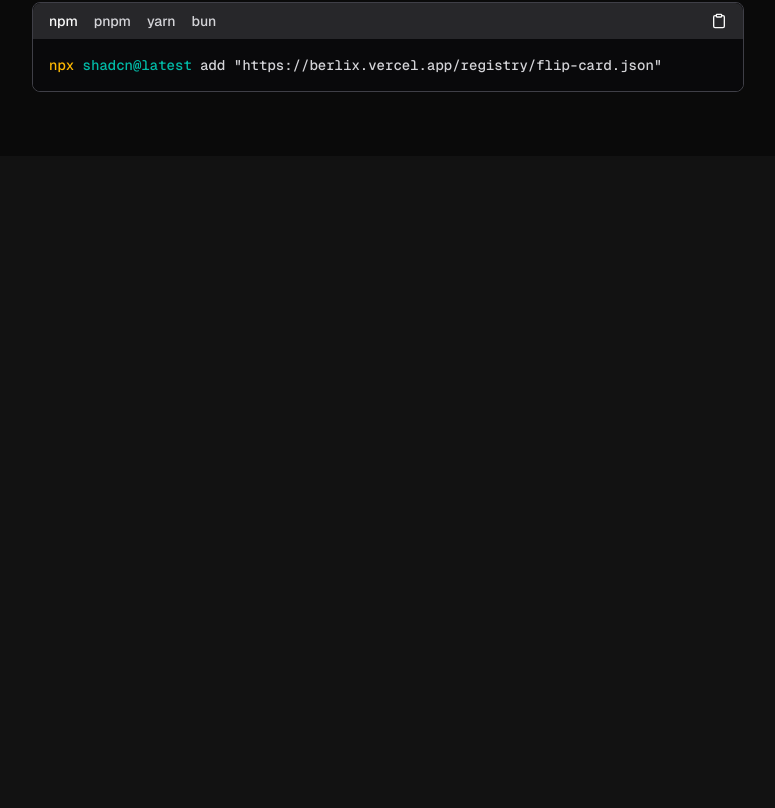
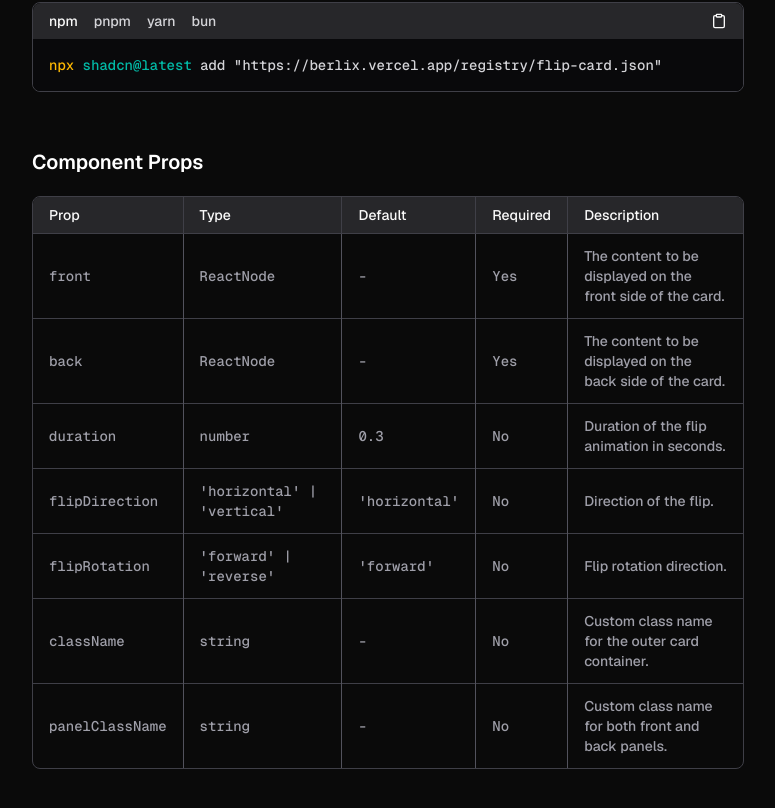
Before and after one commit to BunsDev/berlix, a Next.js app: page /docs/flip-card in a window 1280 px wide. Shown: the part 1464-2272 px from the top of the page, without its empty margins (262-1037 px from the left). Before the commit the page ends 1620 px from the top, so only its background shows below. Built offline with nearby package versions, Linux system fonts and the light colour scheme.

Commit message:
add props table to all cards + gradient bg component

```diff
--- a/src/app/docs/flip-card/flip-card-vertical.tsx
+++ b/src/app/docs/flip-card/flip-card-vertical.tsx
@@ -1,5 +1,4 @@
 import { FlipCard } from "@/components/core/flip-card";
-import React from "react";
 
 const FlipCardVertical = () => {
   return (
--- a/src/app/docs/flip-card/page.mdx
+++ b/src/app/docs/flip-card/page.mdx
@@ -7,13 +7,14 @@
   TabsTrigger,
   TabsContent,
 } from "@/components/site/tabs.tsx";
+import { PropsTable } from "@/components/site/props-table.tsx";
 
 import FlipCardBasic from "./flip-card-basic";
 import FlipCardVertical from "./flip-card-vertical";
 
 # Flip Card
 
-A perspective-based card that subtly tilts and elevates on hover. Customize tilt range, depth, and motion for interactive visual feedback.
+A 3D animated flip card component that flips on hover, customizable by direction, rotation style, and transition duration.
 
 ## Examples
 
@@ -66,3 +67,52 @@
     <CodeBlock filePath="src/components/core/flip-card.tsx" />
   </TabsContent>
 </Tabs>
+
+## Component Props
+
+<PropsTable
+  props={[
+    {
+      name: "front",
+      type: "ReactNode",
+      required: true,
+      description: "The content to be displayed on the front side of the card.",
+    },
+    {
+      name: "back",
+      type: "ReactNode",
+      required: true,
+      description: "The content to be displayed on the back side of the card.",
+    },
+    {
+      name: "duration",
+      type: "number",
+      default: 0.3,
+      description:
+        "Duration of the flip animation in seconds.",
+    },
+    {
+      name: "flipDirection",
+      type: `'horizontal' | 'vertical'`,
+      default: `'horizontal'`,
+      description: "Direction of the flip.",
+    },
+    {
+      name: "flipRotation",
+      type: `'forward' | 'reverse'`,
+      default: `'forward'`,
+      description: "Flip rotation direction.",
+    },
+    {
+      name: "className",
+      type: "string",
+      description: "Custom class name for the outer card container.",
+    },
+    {
+      name: "panelClassName",
+      type: "string",
+      description: "Custom class name for both front and back panels.",
+    },
+
+]}
+/>
--- a/src/app/docs/gradient-bars/page.mdx
+++ b/src/app/docs/gradient-bars/page.mdx
@@ -7,12 +7,13 @@
   TabsTrigger,
   TabsContent,
 } from "@/components/site/tabs.tsx";
+import { PropsTable } from "@/components/site/props-table.tsx";
 
 import GradientBarsPreview from "./gradient-bars-preview";
 
 # Gradient Bars
 
-Gradient Bars Background Component
+Animated background with vertical gradient bars that pulse in a wave-like motion.
 
 ## Preview
 
@@ -44,3 +45,23 @@
     <CodeBlock filePath="src/components/core/gradient-bars.tsx" />
   </TabsContent>
 </Tabs>
+
+## Component Props
+
+<PropsTable
+  props={[
+    {
+      name: "bars",
+      type: "number",
+      default: 20,
+      description: "The number of vertical bars to render in the animation.",
+    },
+    {
+      name: "colors",
+      type: "string[]",
+      default: `['#8f0feb', 'transparent']`,
+      description:
+        "An array of color strings for gradient background for each bar.",
+    },
+  ]}
+/>
--- a/src/app/docs/tilt-card/page.mdx
+++ b/src/app/docs/tilt-card/page.mdx
@@ -7,13 +7,14 @@
   TabsTrigger,
   TabsContent,
 } from "@/components/site/tabs.tsx";
+import { PropsTable } from "@/components/site/props-table.tsx";
 
 import TiltCardBasic from "./tilt-card-basic";
 import TiltCardCTA from "./tilt-card-cta";
 
 # Tilt Card
 
-A perspective-based card that subtly tilts and elevates on hover. Customize tilt range, depth, and motion for interactive visual feedback.
+A 3D interactive card component that responds to mouse movement with smooth tilt and elevation effects.
 
 ## Examples
 
@@ -66,3 +67,33 @@
     <CodeBlock filePath="src/components/core/tilt-card.tsx" />
   </TabsContent>
 </Tabs>
+
+## Component Props
+
+<PropsTable
+  props={[
+    {
+      name: "children",
+      type: "ReactNode",
+      required: true,
+      description: "Content inside the tilt card.",
+    },
+    {
+      name: "range",
+      type: "number",
+      default: "32",
+      description: "Controls the tilt range.",
+    },
+    {
+      name: "depth",
+      type: "number",
+      default: "80",
+      description: "Controls the z-elevation on hover.",
+    },
+    {
+      name: "containerClassName",
+      type: "string",
+      description: "Optional class for styling the card container.",
+    },
+  ]}
+/>
```
